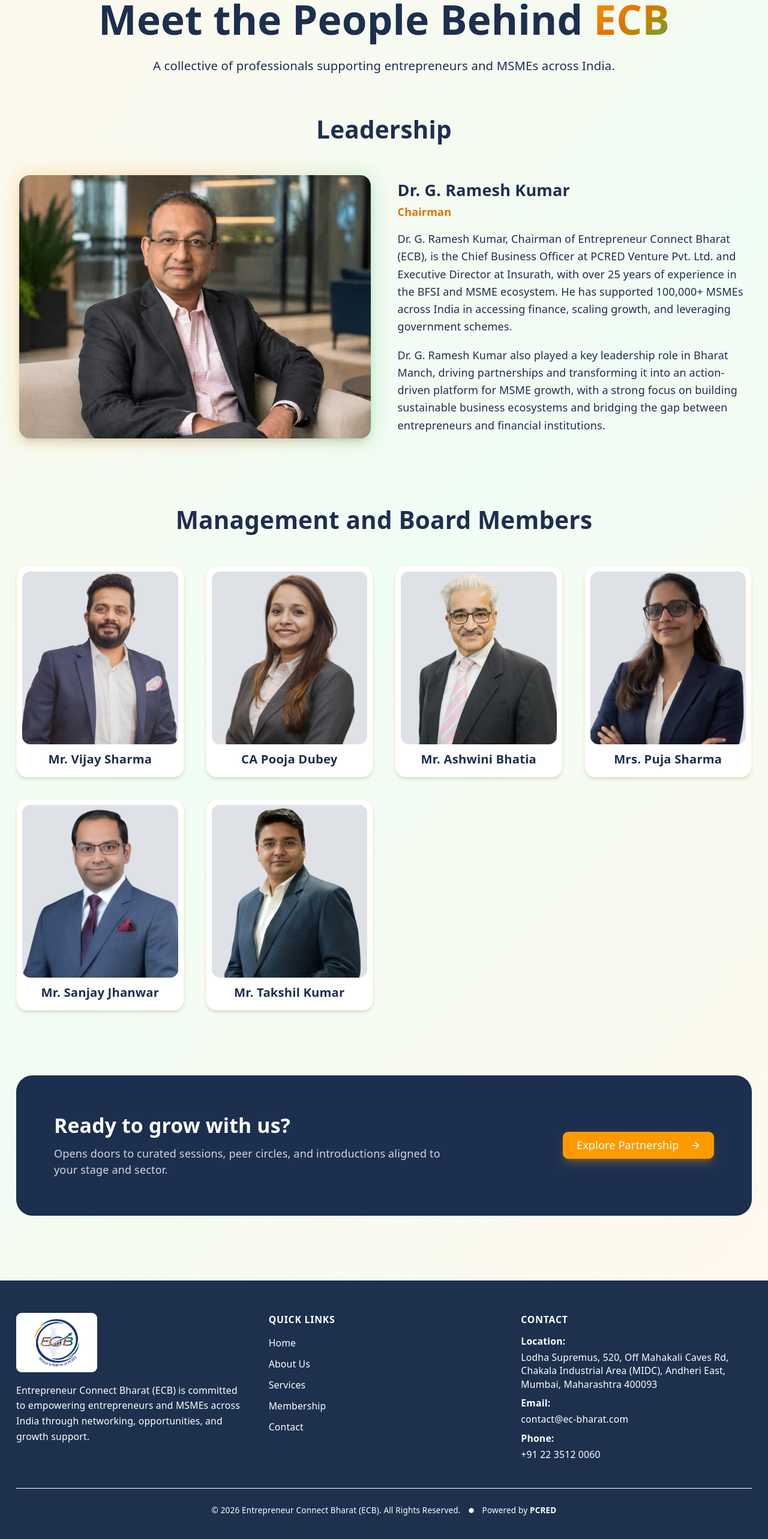
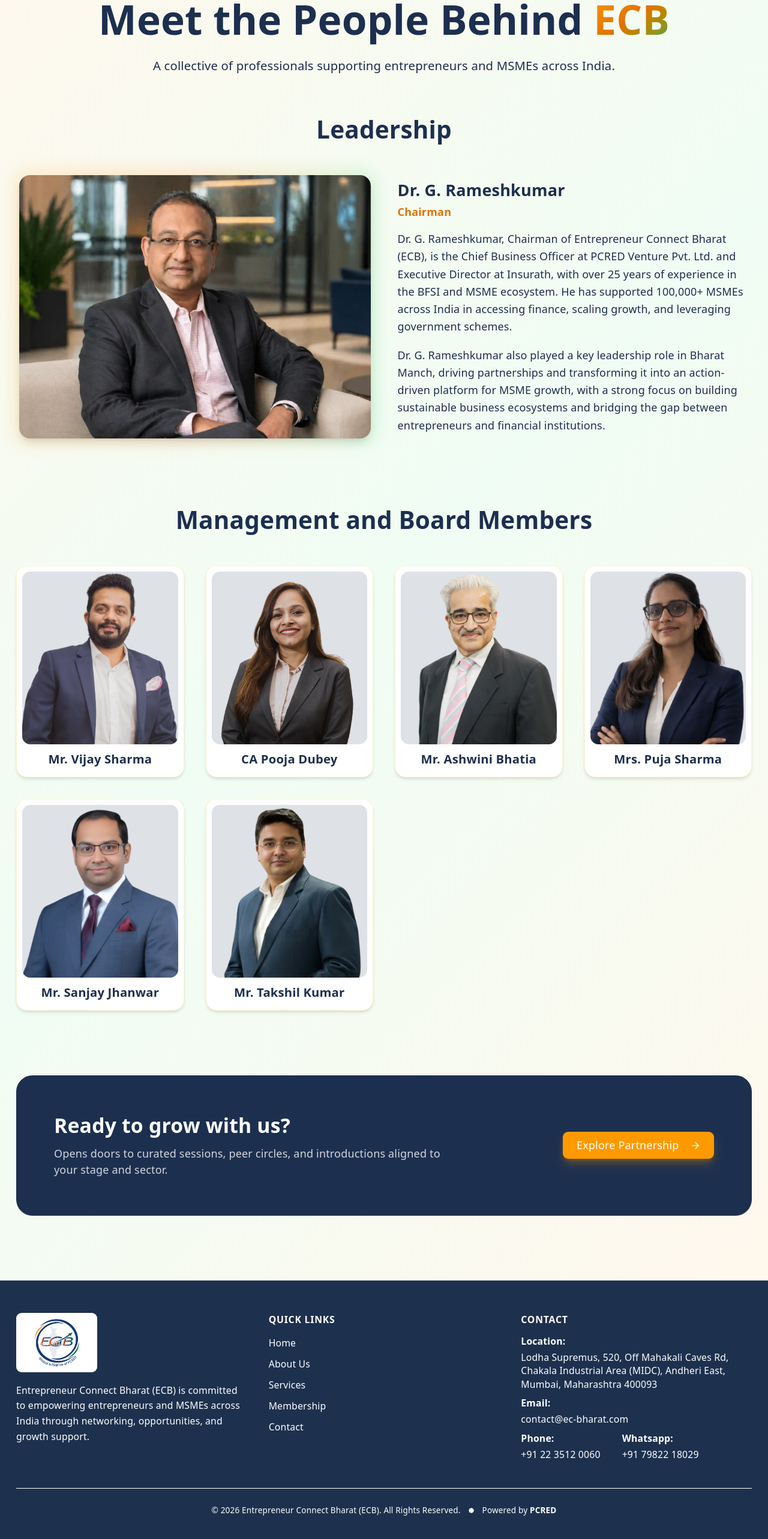
Before and after one commit to shankar-1403/ecb, a React (Vite) app: page /about in a window 1280 px wide. Shown: the part 1356-3922 px from the top of the page at 60% size. Built offline with nearby package versions, Linux system fonts and the light colour scheme.

Commit message:
footer work done

```diff
--- a/src/components/Footer.jsx
+++ b/src/components/Footer.jsx
@@ -57,9 +57,15 @@ const Footer = () => (
               <div className="w-20 font-bold">Email:</div>
               <a href="mailto:contact@ec-bharat.com" className="hover:text-amber-400 transition">contact@ec-bharat.com</a>
             </li>
-            <li className="flex flex-col gap-1">
-              <div className="w-20 font-bold">Phone:</div>
-              <a href="tel:+912235120060" className="hover:text-amber-400 transition">+91 22 3512 0060</a>
+            <li className="flex gap-8">
+              <div className="flex flex-col gap-1">
+                <div className="w-20 font-bold">Phone:</div>
+                <a href="tel:+912235120060" className="hover:text-amber-400 transition">+91 22 3512 0060</a>
+              </div>
+              <div className="flex flex-col gap-1">
+                <div className="w-20 font-bold">Whatsapp:</div>
+                <a href="tel:+917982218029" className="hover:text-amber-400 transition">+91 79822 18029</a>
+              </div>
             </li>
           </ul>
         </div>
--- a/src/pages/About.jsx
+++ b/src/pages/About.jsx
@@ -46,7 +46,7 @@ const values = [
 ];
 
 const leadership = [
-  { name: "Dr. G. Ramesh Kumar", role: "Chairman", img: rameshkumar_img },
+  { name: "Dr. G. Rameshkumar", role: "Chairman", img: rameshkumar_img },
 ];
 
 const team = [
@@ -244,10 +244,10 @@ function About() {
                     <h4 className="text-2xl font-bold text-[#1D2F4F]">{member.name}</h4>
                     <p className="text-amber-600 font-semibold mt-1">{member.role}</p>
                     <p className="mt-4 text-muted-foreground text-sm sm:text-base leading-relaxed">
-                      Dr. G. Ramesh Kumar, Chairman of Entrepreneur Connect Bharat (ECB), is the Chief Business Officer at PCRED Venture Pvt. Ltd. and Executive Director at Insurath, with over 25 years of experience in the BFSI and MSME ecosystem. He has supported 100,000+ MSMEs across India in accessing finance, scaling growth, and leveraging government schemes.
+                      Dr. G. Rameshkumar, Chairman of Entrepreneur Connect Bharat (ECB), is the Chief Business Officer at PCRED Venture Pvt. Ltd. and Executive Director at Insurath, with over 25 years of experience in the BFSI and MSME ecosystem. He has supported 100,000+ MSMEs across India in accessing finance, scaling growth, and leveraging government schemes.
                     </p>
                     <p className="mt-4 text-muted-foreground text-sm sm:text-base leading-relaxed">
-                      Dr. G. Ramesh Kumar also played a key leadership role in Bharat Manch, driving partnerships and transforming it into an action-driven platform for MSME growth, with a strong focus on building sustainable business ecosystems and bridging the gap between entrepreneurs and financial institutions.</p>
+                      Dr. G. Rameshkumar also played a key leadership role in Bharat Manch, driving partnerships and transforming it into an action-driven platform for MSME growth, with a strong focus on building sustainable business ecosystems and bridging the gap between entrepreneurs and financial institutions.</p>
                   </motion.div>
                 </motion.div>
               ))}
```
Also changed, not shown: src/assets/teamwebp/pooja_dubey.webp.
